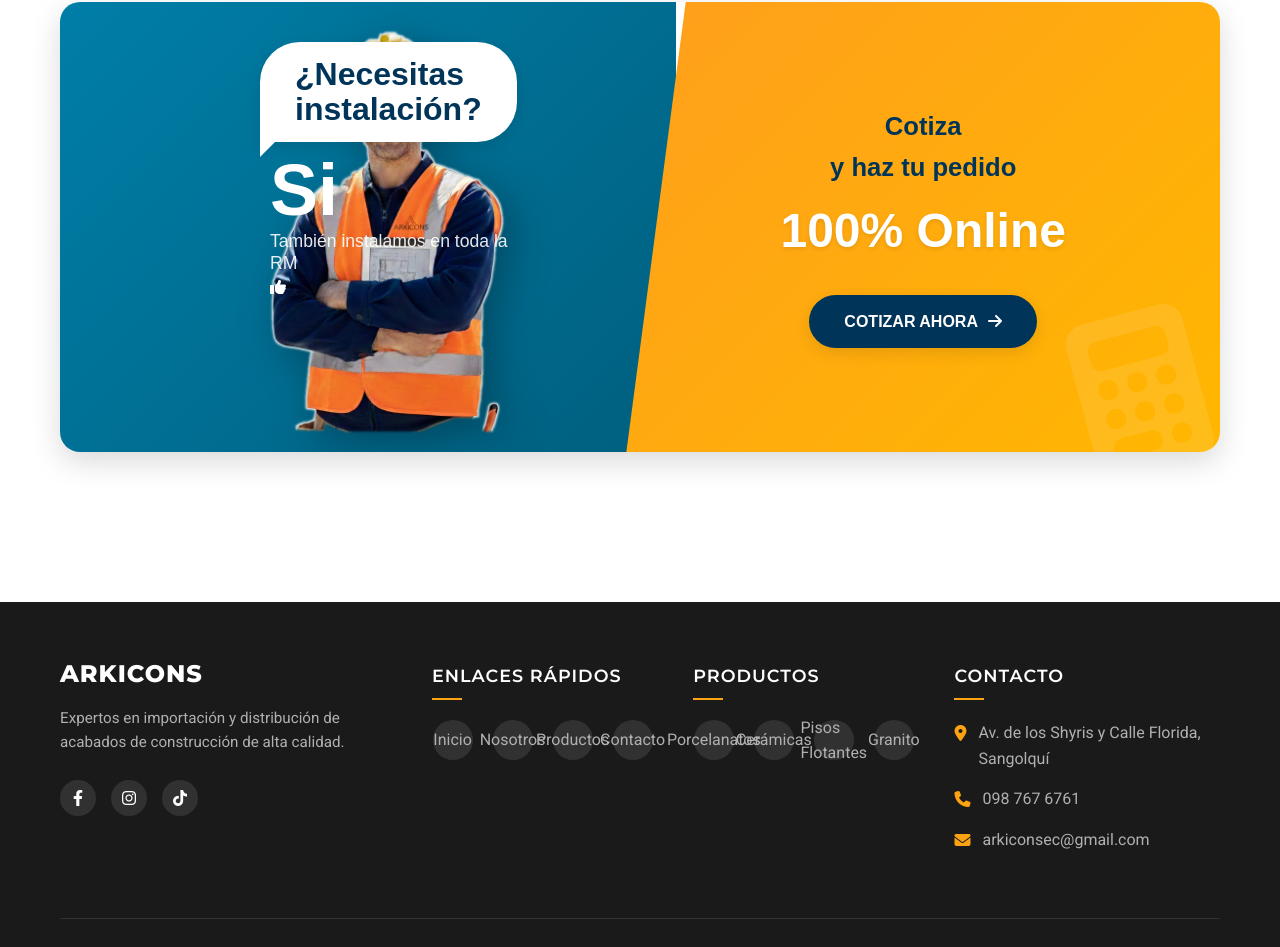
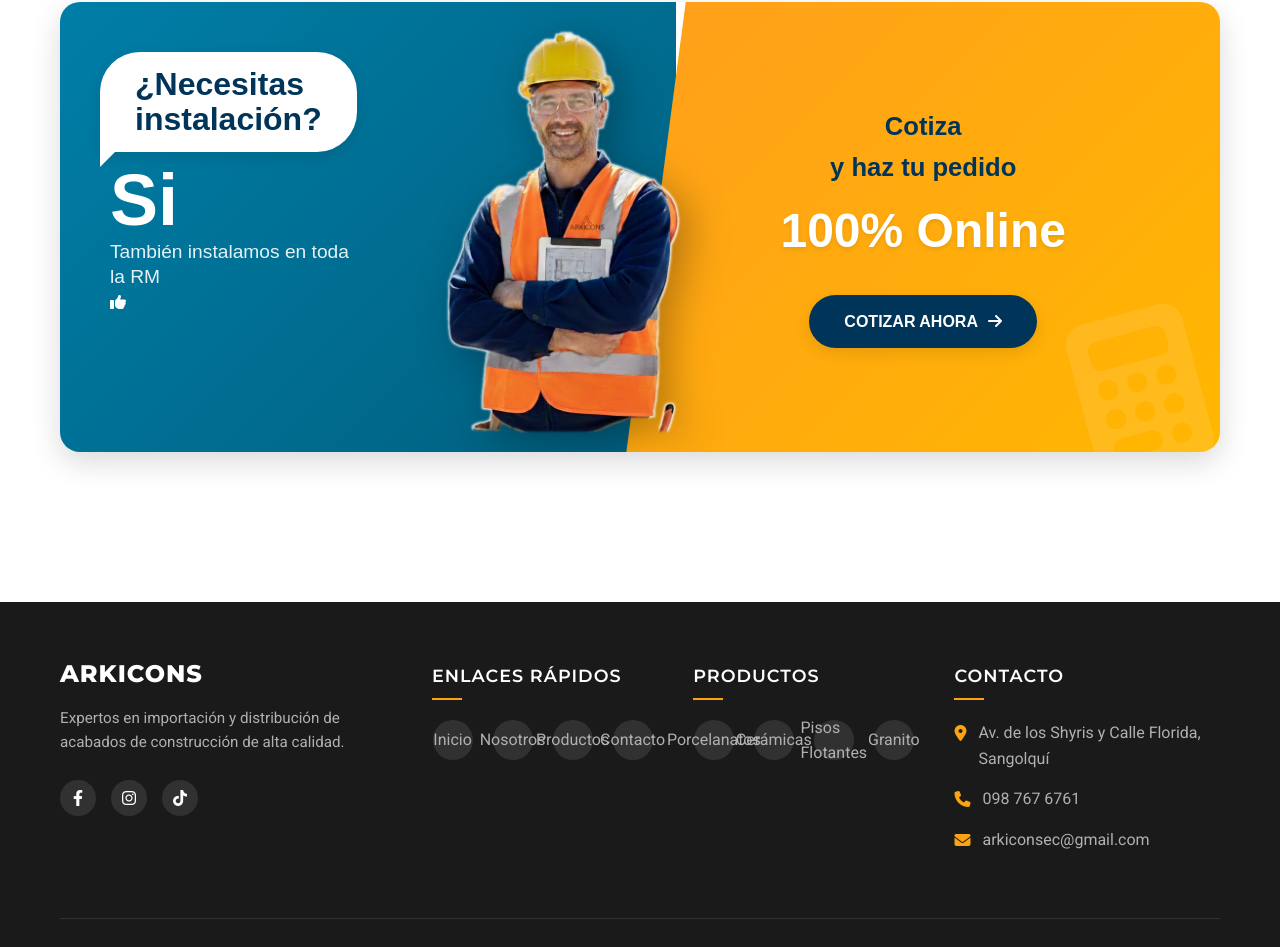
Before and after one commit to IsaacDlg/Arkicons-UI, a React (Vite) app: page /products in a window 1280 px wide. Shown: the part 1838-2785 px from the top of the page. Built offline with nearby package versions, Linux system fonts and the light colour scheme.

Commit message:
fix(ui): prevent text overlap on installation banner

```diff
--- a/src/components/InstallationBanner.css
+++ b/src/components/InstallationBanner.css
@@ -28,9 +28,11 @@
 .banner-worker-img {
     position: absolute;
     bottom: 0;
-    left: -20px;
+    right: -40px;
+    /* Moved to right */
+    left: auto;
+    /* Reset left */
     height: 115%;
-    /* Pop out top */
     max-height: 500px;
     width: auto;
     object-fit: contain;
@@ -42,9 +44,9 @@
 /* 2. Speech Bubble */
 .speech-bubble {
     position: absolute;
-    top: 40px;
-    left: 200px;
-    /* To the right of the worker */
+    top: 50px;
+    left: 40px;
+    /* Anchor left */
     background: white;
     color: #003459;
     padding: 15px 35px;
@@ -75,9 +77,9 @@
 /* 3. "Si" Subtext */
 .worker-subtext {
     position: absolute;
-    top: 160px;
-    /* Below bubble */
-    left: 210px;
+    top: 170px;
+    left: 50px;
+    /* Align with bubble */
     z-index: 20;
     color: white;
     text-align: left;
@@ -92,7 +94,7 @@
 
 .subtext-light {
     display: block;
-    font-size: 1.1rem;
+    font-size: 1.2rem;
     font-weight: 500;
     opacity: 0.9;
     margin-top: 10px;
@@ -102,7 +104,6 @@
 
 .thumbs-icon {
     display: none;
-    /* Removed as per visual clean-up */
 }
 
 /* === Right Side (Yellow) === */
@@ -193,6 +194,8 @@
     .banner-worker-img {
         height: 350px;
         left: 50%;
+        right: auto;
+        /* Reset right from desktop */
         transform: translateX(-50%);
         bottom: 0px;
     }
```
